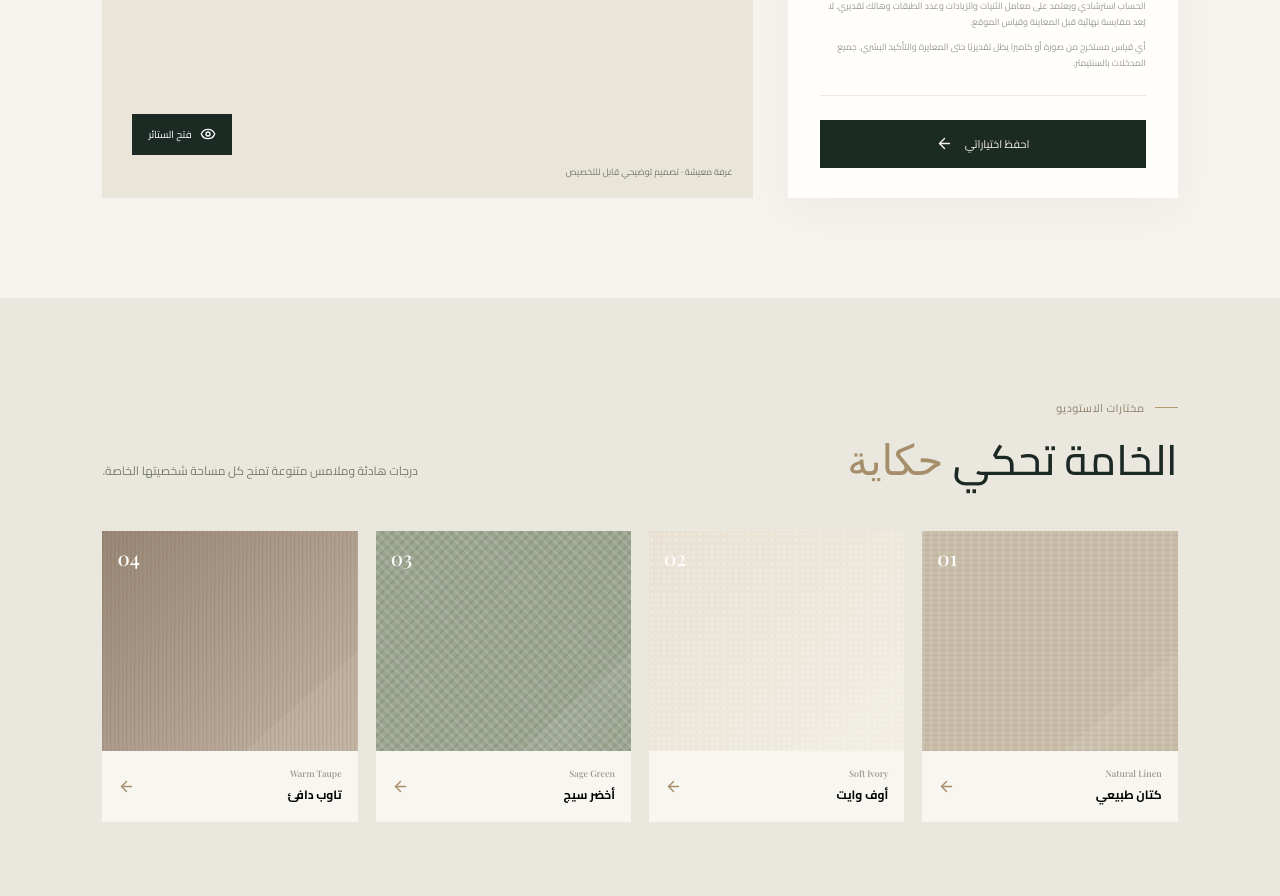
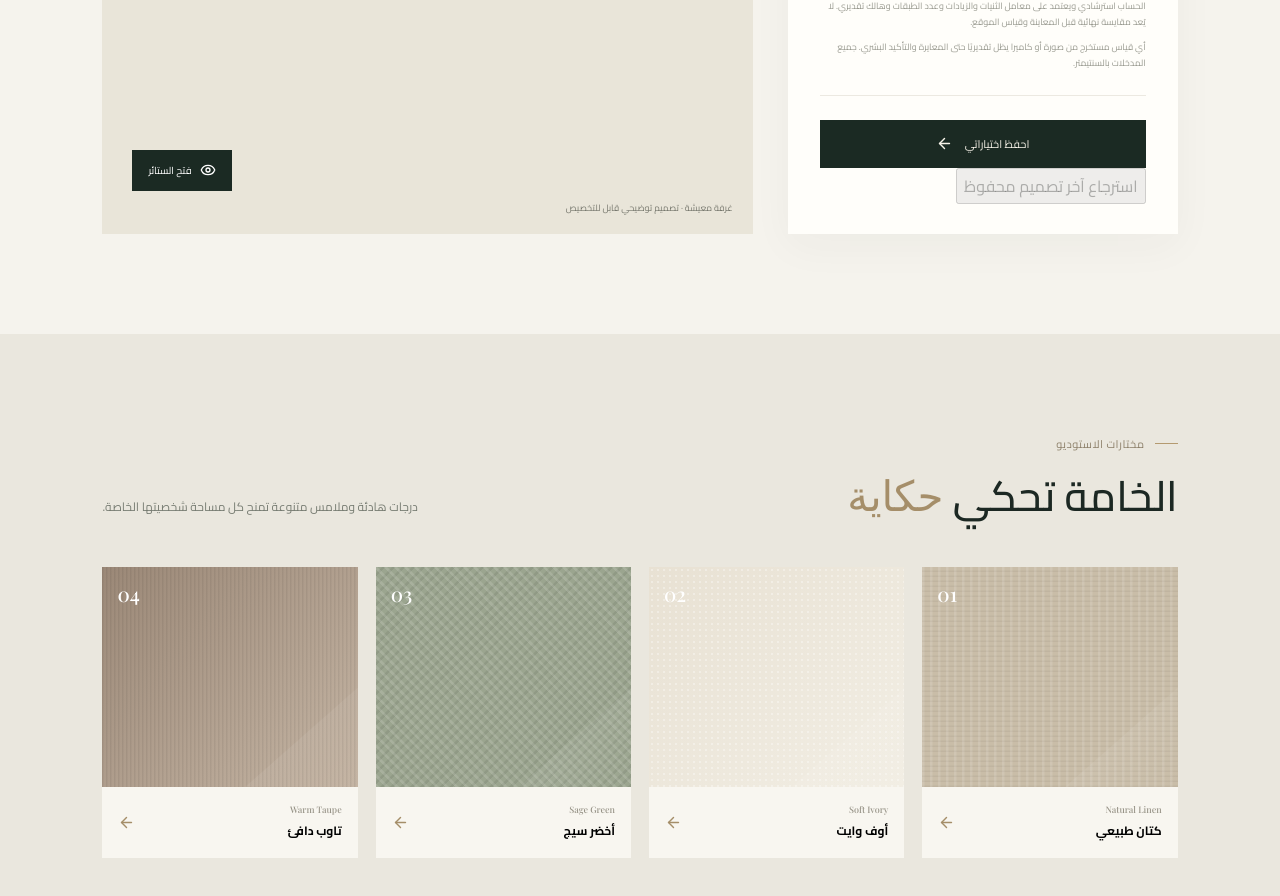
Before and after one commit to ahmedmansour700005-oss/naguib-selim-studio, a React (Vite) app: page / in a window 1280 px wide. Shown: the part 2860-3756 px from the top of the page. Built offline with nearby package versions, Linux system fonts and the light colour scheme; grey boxes are pictures that could not be loaded.

Commit message:
Add reliable restore for saved curtain designs

```diff
--- a/src/App.jsx
+++ b/src/App.jsx
@@ -80,11 +80,29 @@ export default function App() {
   const openingEstimates = useMemo(() => openings.map(item => ({ ...item, ...calculateFabricRequirement(item, fabric.price) })), [openings, fabric, selectedCatalog])
   const estimate = openingEstimates.reduce((sum, item) => sum + item.estimateEgp, 0)
   const saveDesign = () => {
-    const design = { fabric: fabric.name, catalogFabric: selectedCatalog?.name || null, catalogSource: selectedCatalog?.sourceUrl || null, style: styles.find(s => s.id === style).name, openings, openingEstimates, estimate, savedAt: new Date().toISOString() }
+    const design = { fabricId, fabric: fabric.name, catalogFabricId: selectedCatalogId || null, catalogFabric: selectedCatalog?.name || null, catalogSource: selectedCatalog?.sourceUrl || null, styleId: style, style: styles.find(s => s.id === style).name, openings, openingEstimates, estimate, savedAt: new Date().toISOString() }
     localStorage.setItem('nss-design', JSON.stringify(design))
     setSaved(true)
     setTimeout(() => setSaved(false), 3500)
   }
+  const restoreDesign = () => {
+    try {
+      const design = JSON.parse(localStorage.getItem('nss-design') || 'null')
+      if (!design || !Array.isArray(design.openings) || !design.openings.length) return
+      if (fabrics.some(item => item.id === design.fabricId)) setFabricId(design.fabricId)
+      else if (design.fabric) setFabricId(fabrics.find(item => item.name === design.fabric)?.id || 'linen')
+      const catalogId = design.catalogFabricId || fabricCatalog.find(item => item.name === design.catalogFabric)?.id || ''
+      setSelectedCatalogId(catalogId)
+      if (styles.some(item => item.id === design.styleId)) setStyle(design.styleId)
+      else if (design.style) setStyle(styles.find(item => item.name === design.style)?.id || 'wave')
+      setOpenings(design.openings)
+      setActiveOpeningId(design.openings[0].id)
+      setSaved(false)
+    } catch {
+      window.alert('تعذر قراءة التصميم المحفوظ. احفظ التصميم مرة أخرى من فضلك.')
+    }
+  }
+  const hasSavedDesign = Boolean(localStorage.getItem('nss-design'))
 
   return <div className="app">
     <header className="header">
@@ -173,7 +191,7 @@ export default function App() {
               <p className="estimate-note">الحساب استرشادي ويعتمد على معامل الثنيات والزيادات وعدد الطبقات وهالك تقديري. لا يُعد مقايسة نهائية قبل المعاينة وقياس الموقع.</p>
               <p className="estimate-note">أي قياس مستخرج من صورة أو كاميرا يظل تقديريًا حتى المعايرة والتأكيد البشري. جميع المدخلات بالسنتيمتر.</p>
             </div>
-            <button className="save-btn" onClick={saveDesign}>{saved ? <><Check size={17}/> تم حفظ التصميم على جهازك</> : <>احفظ اختياراتي <ArrowLeft size={17}/></>}</button>
+            <div className="save-actions"><button className="save-btn" onClick={saveDesign}>{saved ? <><Check size={17}/> تم حفظ التصميم على جهازك</> : <>احفظ اختياراتي <ArrowLeft size={17}/></>}</button><button className="restore-btn" type="button" onClick={restoreDesign} disabled={!hasSavedDesign}>استرجاع آخر تصميم محفوظ</button></div>
           </div>
           <div className="preview-column"><RoomPreview fabric={fabric} open={open} style={style} setOpen={setOpen}/></div>
         </div>
```
